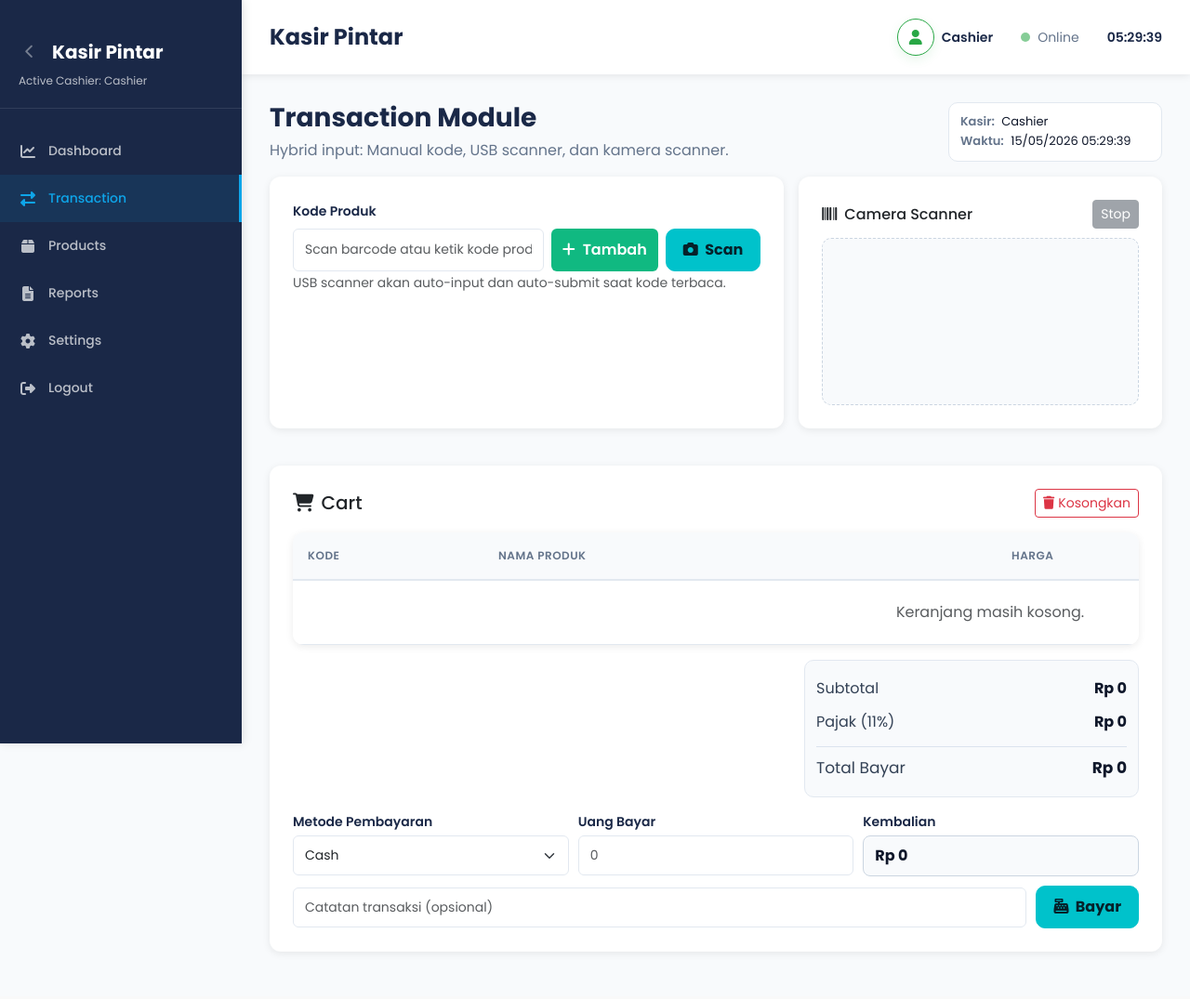
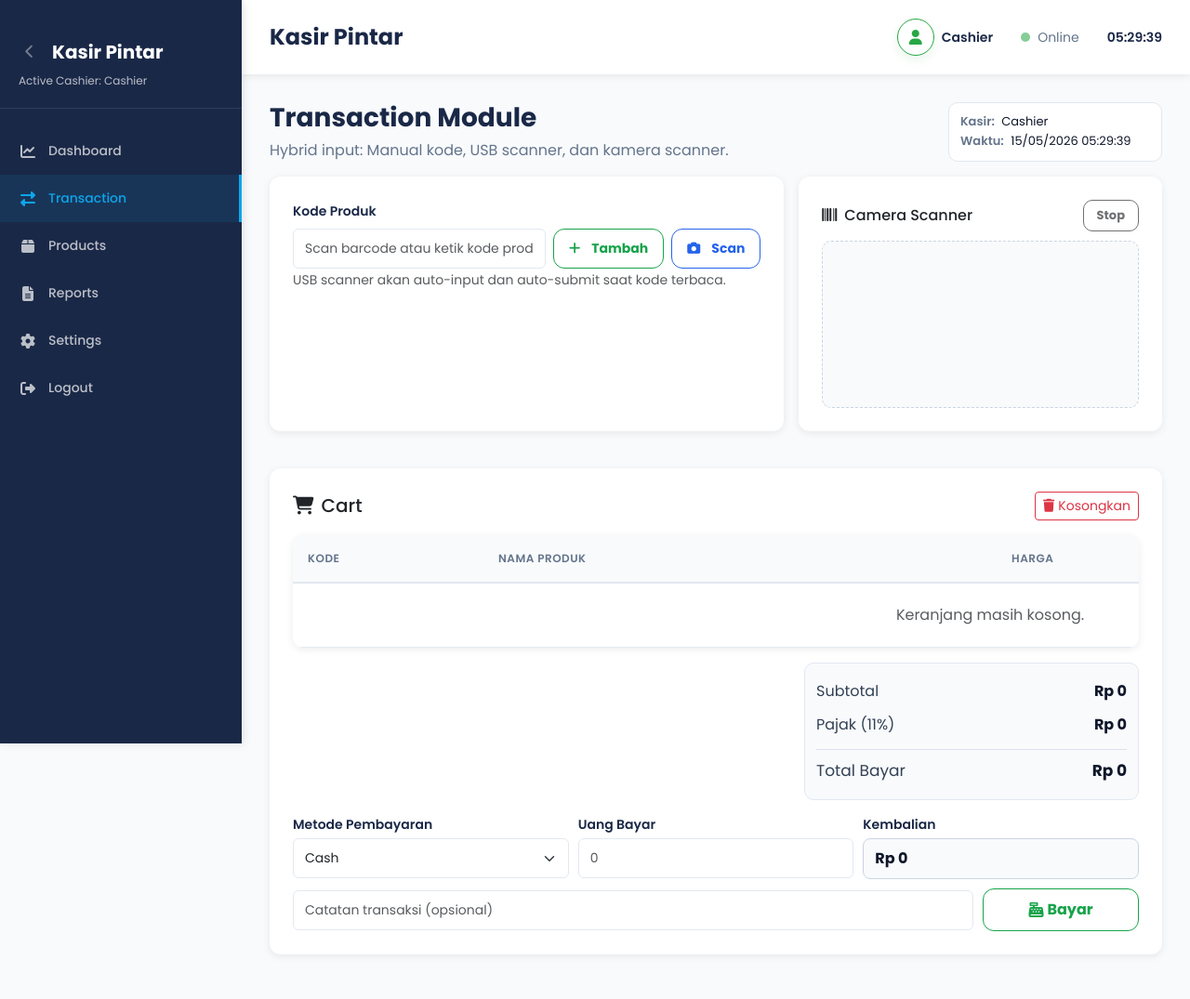
Before and after one commit to AdnanVoxy316/aplikasi-kasir, a PHP site: page /transactions/index.php in a window 1280 px wide. Shown: the whole page at 93% size. Before the commit the page ends 1025 px from the top, so only its background shows below. Run offline with PHP 8.4, Linux system fonts and the light colour scheme; the visitor is signed in with stand-in values (Sample User, id 1).

Commit message:
:sparkles: | mantapss

```diff
--- a/assets/css/style.css
+++ b/assets/css/style.css
@@ -2305,6 +2305,19 @@ body.sidebar-collapsed .sidebar-toggle-btn--external {
   min-height: 42px;
 }
 
+#transactionAddBtn,
+#transactionCameraScanBtn {
+  min-height: 42px;
+  border-width: 0.0625rem;
+  padding-inline: 1rem;
+  box-shadow: none;
+}
+
+#transactionStopScanBtn {
+  border-width: 0.0625rem;
+  box-shadow: none;
+}
+
 .transaction-scanner-header {
   display: flex;
   justify-content: space-between;
@@ -2598,20 +2611,40 @@ body.sidebar-collapsed .sidebar-toggle-btn--external {
   color: #111827;
 }
 
+/* =============================================
+   TRANSACTION — BAYAR BUTTON
+   Style: border-only default, fill on hover
+   Mirrors btn-profile-outline-save from settings
+   ============================================= */
 .btn-product-save {
-  background-color: var(--primary-color);
-  border: 1px solid var(--primary-color);
-  color: #06212a;
+  display: inline-flex;
+  align-items: center;
+  justify-content: center;
+  min-width: 10.5rem;
+  padding: 0.625rem 1rem;
+  border-radius: 0.75rem;
+  background: transparent;
+  color: #16a34a;
+  border: 0.0625rem solid #16a34a;
   font-weight: 700;
-  border-radius: 10px;
-  padding: 10px 18px;
+  transition:
+    background-color 0.3s ease,
+    color 0.3s ease,
+    border-color 0.3s ease,
+    transform 0.2s ease,
+    box-shadow 0.2s ease;
 }
 
 .btn-product-save:hover,
 .btn-product-save:focus {
-  background-color: var(--primary-color-hover);
-  border-color: var(--primary-color-hover);
+  background-color: #16a34a;
   color: #ffffff;
+  border-color: #15803d;
+}
+
+.btn-product-save:focus {
+  outline: 2px solid rgba(22, 163, 74, 0.5);
+  outline-offset: 2px;
 }
 
 .btn-product-save:disabled {
--- a/includes/header.php
+++ b/includes/header.php
@@ -4,12 +4,21 @@ $header_user_name = function_exists('getActiveCashierName') ? getActiveCashierNa
 $header_user_photo = '';
 $header_user_photo_default = true;
 
+/**
+ * Profile photo sources (in priority order):
+ *  1. $_SESSION['last_profile_photo'] — updated immediately after profile save
+ *  2. $_SESSION['cashier']['profile_photo'] — set at login / refreshed on profile update
+ *  3. Falls back to placeholder icon
+ *
+ * Note: always starts with '/' so it resolves correctly from any page depth
+ * (e.g. /transactions/index.php, /reports.php, /settings.php, etc.)
+ */
 if ($is_logged_in_header) {
-    $current_cashier = function_exists('getCurrentCashier') ? getCurrentCashier() : null;
-    /* Use last_profile_photo from session for immediate sync, otherwise use current cashier photo */
-    $header_user_photo = !empty($_SESSION['last_profile_photo'])
-        ? (string) $_SESSION['last_profile_photo']
-        : (string) ($current_cashier['profile_photo'] ?? '');
+    $header_user_photo = (string) ($_SESSION['last_profile_photo'] ?? '');
+    if ($header_user_photo === '') {
+        $current_cashier = function_exists('getCurrentCashier') ? getCurrentCashier() : null;
+        $header_user_photo = (string) ($current_cashier['profile_photo'] ?? '');
+    }
     $header_user_photo_default = $header_user_photo === '';
 }
 ?>
@@ -34,7 +43,7 @@ if ($is_logged_in_header) {
                         $photo_path = __DIR__ . '/../assets/img/' . $header_user_photo;
                         $photo_t = is_file($photo_path) ? filemtime($photo_path) : time();
                     ?>
-                        <img src="assets/img/<?php echo htmlspecialchars($header_user_photo); ?>?t=<?php echo $photo_t; ?>" alt="Profile" class="header-profile-avatar-image" id="headerProfileAvatarImage">
+                        <img src="/assets/img/<?php echo htmlspecialchars($header_user_photo); ?>?t=<?php echo $photo_t; ?>" alt="Profile" class="header-profile-avatar-image" id="headerProfileAvatarImage">
                     <?php } ?>
                     <span class="header-profile-avatar-sync" aria-hidden="true"><i class="fas fa-sync-alt"></i></span>
                 </span>
--- a/transactions/index.php
+++ b/transactions/index.php
@@ -453,10 +453,10 @@ $activeCashier = getActiveCashierName();
                                 placeholder="Scan barcode atau ketik kode produk lalu Enter"
                                 autocomplete="off"
                             >
-                            <button type="button" class="btn btn-add-product" id="transactionAddBtn">
+                            <button type="button" class="btn btn-minimalist-success" id="transactionAddBtn">
                                 <i class="fas fa-plus me-1"></i> Tambah
                             </button>
-                            <button type="button" class="btn btn-product-save" id="transactionCameraScanBtn">
+                            <button type="button" class="btn btn-minimalist-primary" id="transactionCameraScanBtn">
                                 <i class="fas fa-camera me-1"></i> Scan
                             </button>
                         </div>
@@ -467,7 +467,7 @@ $activeCashier = getActiveCashierName();
                     <div class="stat-card transaction-scanner-card">
                         <div class="transaction-scanner-header">
                             <h6 class="mb-0"><i class="fas fa-barcode me-2"></i>Camera Scanner</h6>
-                            <button type="button" class="btn btn-sm btn-secondary" id="transactionStopScanBtn" disabled>Stop</button>
+                            <button type="button" class="btn btn-minimalist-danger btn-minimalist-sm" id="transactionStopScanBtn" disabled>Stop</button>
                         </div>
                         <div id="transactionScannerArea" class="transaction-scanner-area"></div>
                     </div>
```
